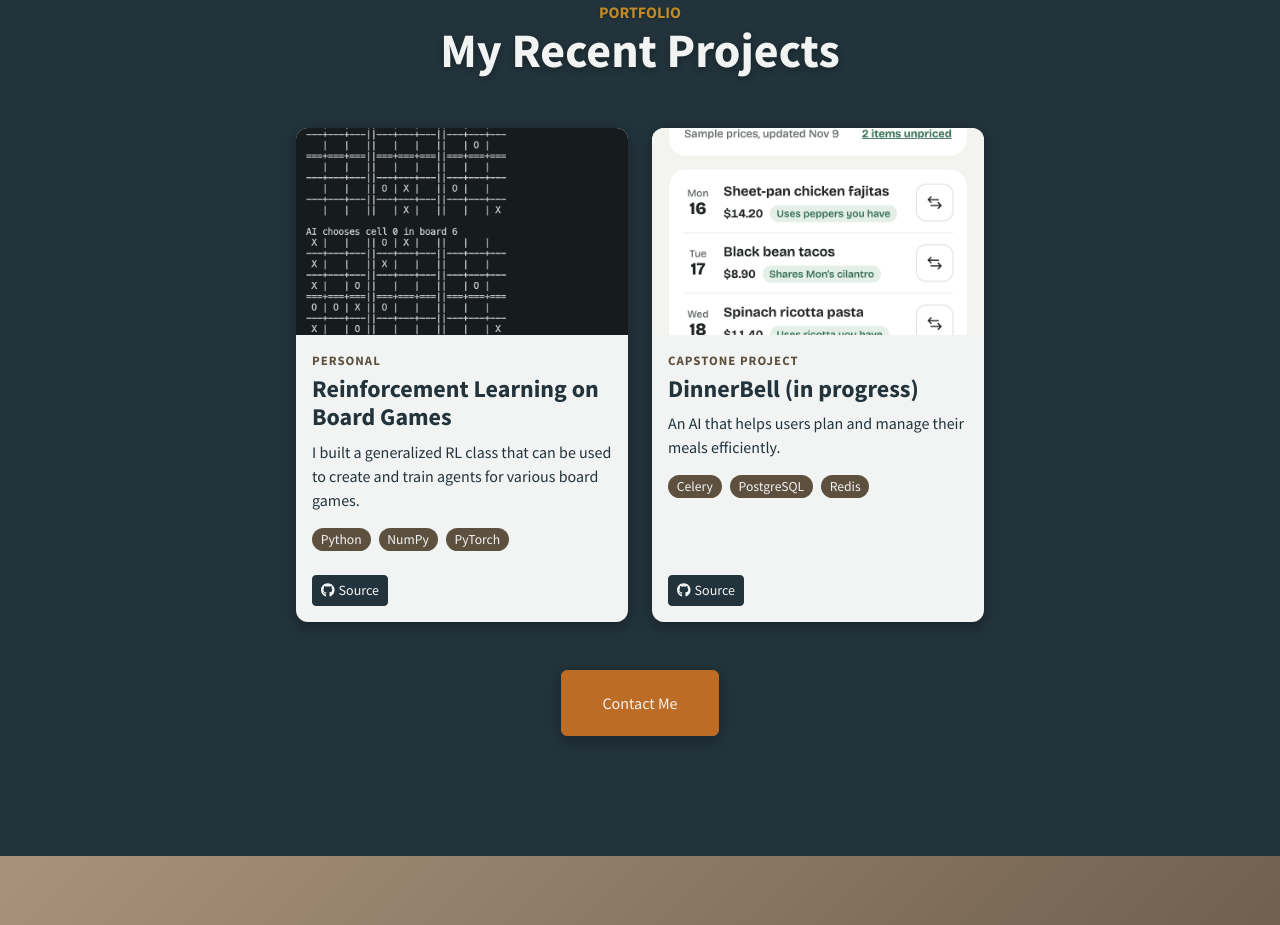
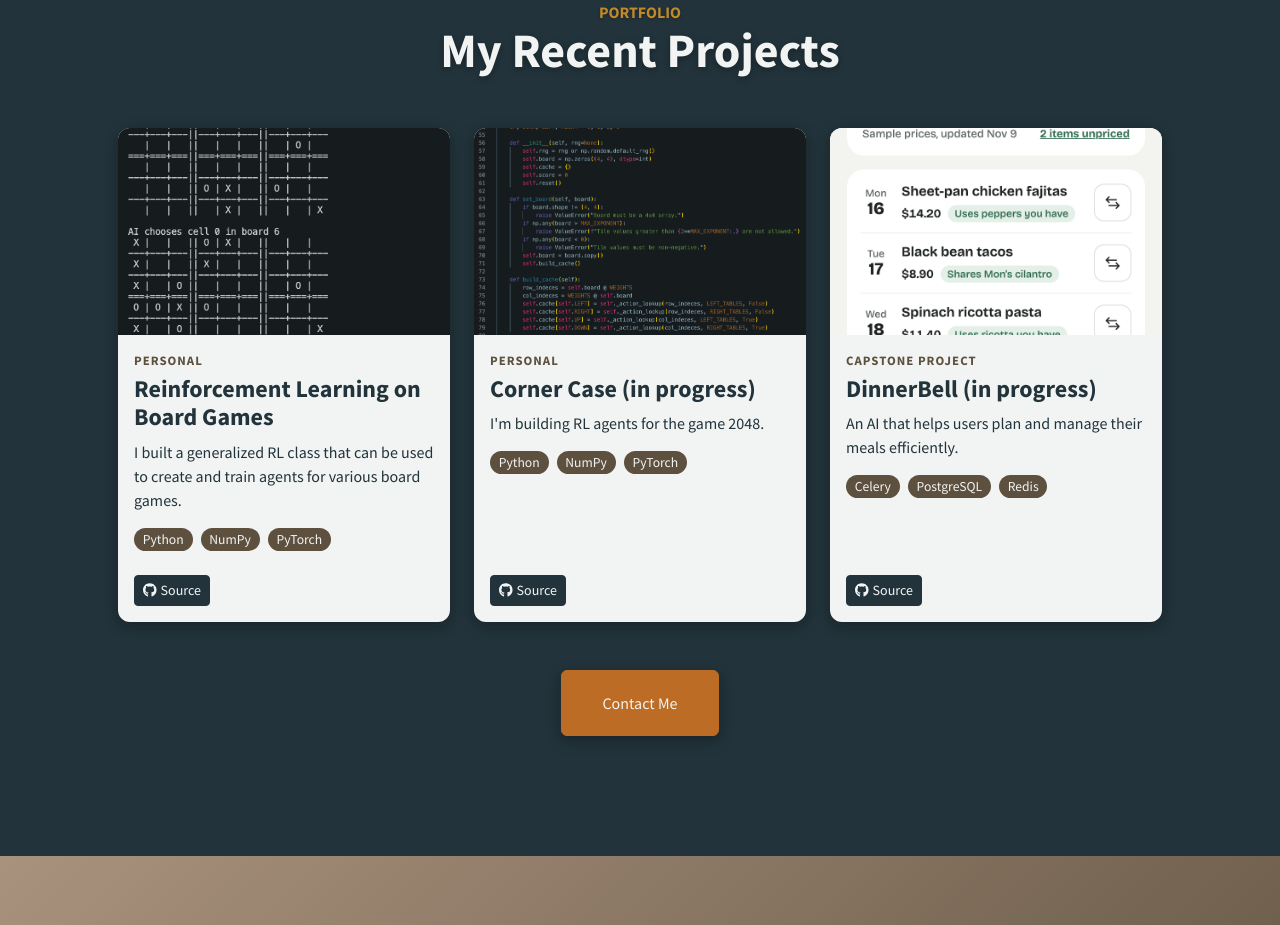
Before and after one commit to TheJrock/johnnygoodlad.dev, a website: page index.html in a window 1280 px wide. Shown: the part 2340-3265 px from the top of the page. Drawn offline with nearby package versions, Linux system fonts and the light colour scheme.

Commit message:
Add corner case project repo

```diff
--- a/index.html
+++ b/index.html
@@ -142,7 +142,6 @@
                     project is deployed.
                 -->
                 <div class="row g-4 justify-content-center">
-                    <!-- Project 1 -->
                     <div class="col-md-6 col-lg-4">
                         <div class="card project-card h-100">
                             <img class="card-img-top" src="assets/img/UltimateTTT_screenshot.png" alt="Screenshot of Reinforcement Learning on Board Games" />
@@ -162,7 +161,25 @@
                             </div>
                         </div>
                     </div>
-                    <!-- Project 2 -->
+                    <div class="col-md-6 col-lg-4">
+                        <div class="card project-card h-100">
+                            <img class="card-img-top" src="assets/img/corner_case_code_screenshot.png" alt="Screenshot of Corner Case" />
+                            <div class="card-body d-flex flex-column">
+                                <p class="project-type mb-1">Personal</p>
+                                <h4 class="card-title"><strong>Corner Case (in progress)</strong></h4>
+                                <p class="card-text">I'm building RL agents for the game 2048.</p>
+                                <div class="d-flex flex-wrap gap-2 mb-4">
+                                    <span class="badge rounded-pill skill-badge">Python</span>
+                                    <span class="badge rounded-pill skill-badge">NumPy</span>
+                                    <span class="badge rounded-pill skill-badge">PyTorch</span>
+                                </div>
+                                <div class="mt-auto d-flex gap-2">
+                                    <a class="btn btn-dark btn-sm" href="https://github.com/TheJrock/CornerCase.git" target="_blank" rel="noopener"><i class="fab fa-github me-1"></i>Source</a>
+                                    <!-- <a class="btn btn-primary btn-sm" href="#!" target="_blank" rel="noopener"><i class="fas fa-arrow-up-right-from-square me-1"></i>Live demo</a> -->
+                                </div>
+                            </div>
+                        </div>
+                    </div>
                     <div class="col-md-6 col-lg-4">
                         <div class="card project-card h-100">
                             <img class="card-img-top" src="assets/img/DinnerBellMockup.png" alt="Screenshot of DinnerBell Mockup" />
@@ -182,26 +199,6 @@
                             </div>
                         </div>
                     </div>
-                    <!-- Project 3
-                    <div class="col-md-6 col-lg-4">
-                        <div class="card project-card h-100">
-                            <img class="card-img-top" src="assets/img/portfolio-3.jpg" alt="Screenshot of Project Three" />
-                            <div class="card-body d-flex flex-column">
-                                <p class="project-type mb-1">School</p>
-                                <h4 class="card-title"><strong>Project Three</strong></h4>
-                                <p class="card-text">One sentence on what it does and what's interesting about it.</p>
-                                <div class="d-flex flex-wrap gap-2 mb-4">
-                                    <span class="badge rounded-pill skill-badge">Tech 1</span>
-                                    <span class="badge rounded-pill skill-badge">Tech 2</span>
-                                    <span class="badge rounded-pill skill-badge">Tech 3</span>
-                                </div>
-                                <div class="mt-auto d-flex gap-2">
-                                    <a class="btn btn-dark btn-sm" href="#!" target="_blank" rel="noopener"><i class="fab fa-github me-1"></i>Source</a>
-                                    <a class="btn btn-primary btn-sm" href="#!" target="_blank" rel="noopener"><i class="fas fa-arrow-up-right-from-square me-1"></i>Live demo</a>
-                                </div>
-                            </div>
-                        </div>
-                    </div> -->
                 </div>
                 <div class="text-center mt-5">
                     <a class="btn btn-primary btn-xl" href="#contact">Contact Me</a>
```
Also changed, not shown: assets/img/corner_case_code_screenshot.png (added).
